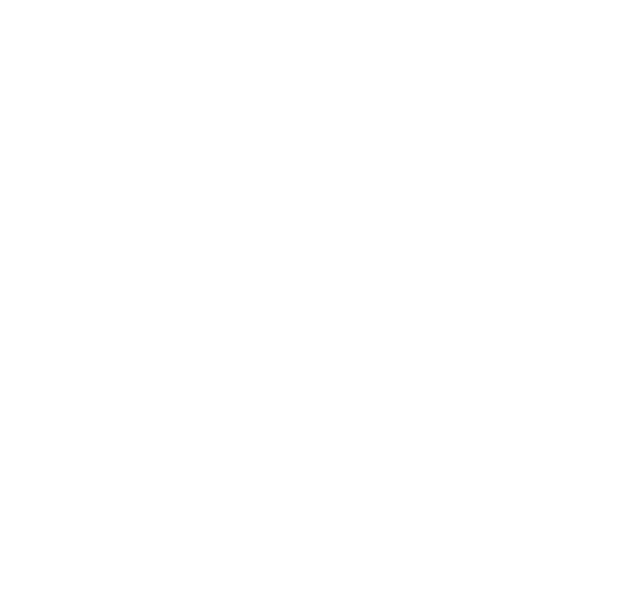
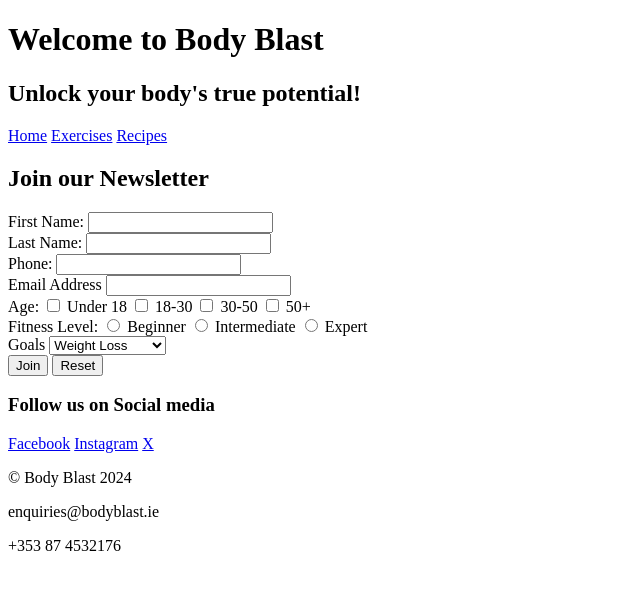
Before and after one commit to mtwomey992/body-blast-2, a plain HTML site: page join.html in a window 1280 px wide. Shown: the whole page, without its empty margins (0-640 px from the left). Drawn offline with Linux system fonts and the light colour scheme.

Commit message:
feat:update exercises.html

```diff
--- /dev/null
+++ b/exercises.html
@@ -0,0 +1,132 @@
+<!DOCTYPE html>
+<html lang="en">
+
+<head>
+    <meta charset="UTF-8" />
+    <meta http-equiv="X-UA-Compatible" content="IE=edge" />
+    <meta name="viewport" content="width=device-width, initial-scale=1.0" />
+    <title>Workout-Body Blast</title>
+    <link rel="stylesheet" href="assets/css/style.css">
+</head>
+<header>
+    <h1>Welcome to Body Blast</h1>
+    <h2>Unlock your body's true potential!</h2>
+</header>
+
+<nav>
+    <a href="index.html" alt="home-page">Home</a>
+    <a href="recipes.html" alt="recipe-page">Recipes</a>
+    <a href="join.html" alt="subscribe-page">Join us</a>
+</nav>
+
+<body>
+    <h2>Exercise Guide</h2>
+
+    <!-- Squat -->
+    <h3>1. Squat</h3>
+    <ul>
+        <li>
+            <strong>Start Position:</strong> Stand with your feet shoulder-width
+            apart, toes pointing slightly outward.
+        </li>
+        <li>
+            <strong>Movement:</strong> Lower your body by bending your knees and
+            pushing your hips back, as if sitting into an imaginary chair.
+        </li>
+        <li>
+            <strong>Depth:</strong> Aim to lower until your thighs are parallel to
+            the ground, keeping your back straight and chest up.
+        </li>
+        <li>
+            <strong>Return:</strong> Push through your heels, engaging your glutes
+            and quads, to return to the starting position.
+        </li>
+        <li>
+            <strong>Repetition:</strong> Perform 3 sets of 10-15 reps, gradually
+            increasing as your strength improves.
+        </li>
+        <li>
+            <strong>Targeted Muscles:</strong> Primarily works the quadriceps,
+            hamstrings, and glutes.
+        </li>
+    </ul>
+
+    <!-- Plank -->
+    <h3>2. Plank</h3>
+    <ul>
+        <li>
+            <strong>Start Position:</strong> Begin in a push-up position with your
+            arms straight and shoulders directly above your wrists.
+        </li>
+        <li>
+            <strong>Body Alignment:</strong> Keep your body in a straight line from
+            head to heels, engaging your core muscles.
+        </li>
+        <li>
+            <strong>Hold:</strong> Maintain the position for 30 seconds to 1 minute,
+            or as long as you can while keeping proper form.
+        </li>
+        <li>
+            <strong>Breathing:</strong> Breathe deeply and evenly throughout the
+            exercise.
+        </li>
+        <li>
+            <strong>Repetition:</strong> Repeat for 3 sets, gradually increasing the
+            duration over time.
+        </li>
+        <li>
+            <strong>Targeted Muscles:</strong> Focuses on the core muscles,
+            including the rectus abdominis and transverse abdominis.
+        </li>
+    </ul>
+
+    <!-- Push-Up -->
+    <h3>3. Push-Up</h3>
+    <ol>
+        <li>
+            <strong>Start Position:</strong> Start in a plank position with your
+            hands slightly wider than shoulder-width apart.
+        </li>
+        <li>
+            <strong>Descent:</strong> Lower your body by bending your elbows,
+            keeping them close to your sides.
+        </li>
+        <li>
+            <strong>Depth:</strong> Lower until your chest nearly touches the
+            ground, maintaining a straight line from head to heels.
+        </li>
+        <li>
+            <strong>Ascent:</strong> Push through your palms to return to the
+            starting position.
+        </li>
+    </ol>
+    <ul>
+        <li>
+            <strong>Repetition:</strong> Aim for 3 sets of 8-12 reps, adjusting as
+            needed based on your strength level.
+        </li>
+        <li>
+            <strong>Targeted Muscles:</strong> Targets the chest muscles (pectoralis
+            major), shoulders (deltoids), and triceps.
+        </li>
+    </ul>
+
+    <p>
+        Remember to prioritize proper form over quantity and gradually progress as
+        your strength improves. Always consult with a fitness professional or
+        healthcare provider before starting a new exercise program.
+    </p>
+</body>
+<footer>
+    <div>
+        <h3>Follow us on Social media</h3>
+        <a href="https://www.facebook.com/" rel="noopener" target="_blank">Facebook</a>
+        <a href="https://www.instagram.com/" rel="noopener" target="_blank">Instagram</a>
+        <a href="https://www.twitter.com/" rel="noopener" target="_blank">X</a>
+        <p>© Body Blast 2024</p>
+        <p>enquiries@bodyblast.ie</p>
+        <p>+353 87 4532176</p>
+    </div>
+</footer>
+
+</html>
--- a/join.html
+++ b/join.html
@@ -0,0 +1,106 @@
+<!DOCTYPE html>
+<html lang="en">
+
+<head>
+    <meta charset="UTF-8">
+    <meta http-equiv="X-UA-Compatible" content="IE=edge">
+    <meta name="viewport" content="width=device-width, initial-scale=1.0">
+    <title>Join us-Body Blast</title>
+</head>
+<header>
+    <h1>Welcome to Body Blast</h1>
+    <h2>Unlock your body's true potential!</h2>
+</header>
+
+<nav>
+    <a href="index.html" alt="home-page">Home</a>
+    <a href="exercises.html" alt="workout-page">Exercises</a>
+    <a href="recipes.html" alt="recipe-page">Recipes</a>
+</nav>
+
+<body>
+    <h2>Join our Newsletter</h2>
+    <form action="https://formdump.codeinstitute.net" method="post">
+        <!--Full name-->
+        <div>
+            <label for="first-name">First Name:</label>
+            <input type="text" id="first-name" name="first-name" required>
+        </div>
+        <div>
+            <label for="last-name">Last Name:</label>
+            <input type="text" id="last-name" name="last-name" required>
+        </div>
+        <!--Phone number-->
+        <div>
+            <label for="phone">Phone:</label>
+            <input type="number" id="phone" name="phone" required>
+        </div>
+        <!--Email address-->
+        <div>
+            <label for="email-address">Email Address</label>
+            <input type="email" id="email-address" name="email-address" required>
+        </div>
+        <!--Age-->
+        <div>
+            <label for="Age">Age:</label>
+
+            <input type="checkbox" id="under-18" name="age" value="Under 18">
+            <label for="under-18">Under 18</label>
+
+            <input type="checkbox" id="18-30" name="age" value="18-30">
+            <label for="18-30">18-30</label>
+
+            <input type="checkbox" id="30-50" name="age" value="30-50">
+            <label for="30-50">30-50</label>
+
+            <input type="checkbox" id="50+" name="age" value="50=">
+            <label for="50+">50+</label>
+        </div>
+        <!--Fitness Level-->
+        <div>
+            <label for="fitness-level">Fitness Level:</label>
+
+            <input type="radio" id="beginner" value="beginner">
+            <label for="beginner">Beginner</label>
+
+            <input type="radio" id="intermediate" value="intermediate">
+            <label for="intermediate">Intermediate</label>
+
+            <input type="radio" id="expert" value="expert">
+            <label for="expert">Expert</label>
+        </div>
+        <!--Goals-->
+        <div>
+            <label for="goals">Goals</label>
+            <select name="goals" id="goals" required>
+                <option value="weight-loss">Weight Loss</option>
+                <option value="weight-gain">Weight Gain</option>
+                <option value="general-fitness">General Fitness</option>
+                <option value="mobility"></option>
+
+            </select>
+        </div>
+
+        <!--Join our Promgramme-->
+        <div>
+            <button type="submit">Join</button>
+            <button type="reset">Reset</button>
+        </div>
+
+
+
+    </form>
+</body>
+<footer>
+    <div>
+        <h3>Follow us on Social media</h3>
+        <a href="https://www.facebook.com/" rel="noopener" target="_blank">Facebook</a>
+        <a href="https://www.instagram.com/" rel="noopener" target="_blank">Instagram</a>
+        <a href="https://www.twitter.com/" rel="noopener" target="_blank">X</a>
+        <p>© Body Blast 2024</p>
+        <p>enquiries@bodyblast.ie</p>
+        <p>+353 87 4532176</p>
+    </div>
+</footer>
+
+</html>
```
Also changed, not shown: index.html (+23 -10 lines), recipes.html (+6 -0 lines), assets/images/banner.jpg (added), assets/images/chia.jpg (added), assets/images/stretching-exercises.png (added).
